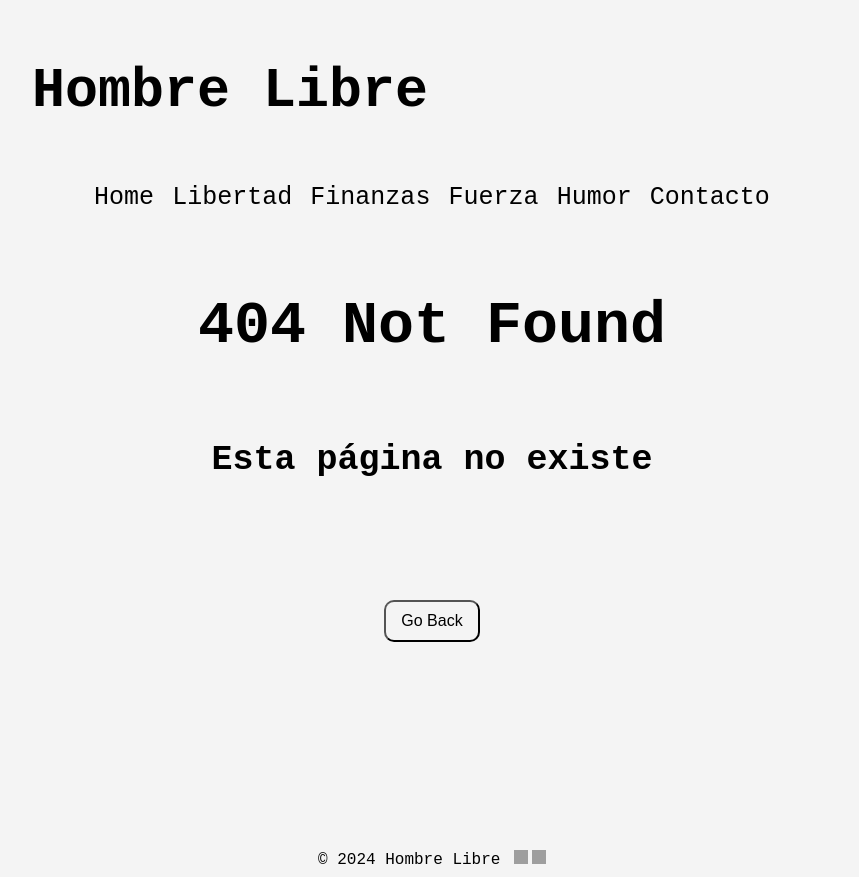
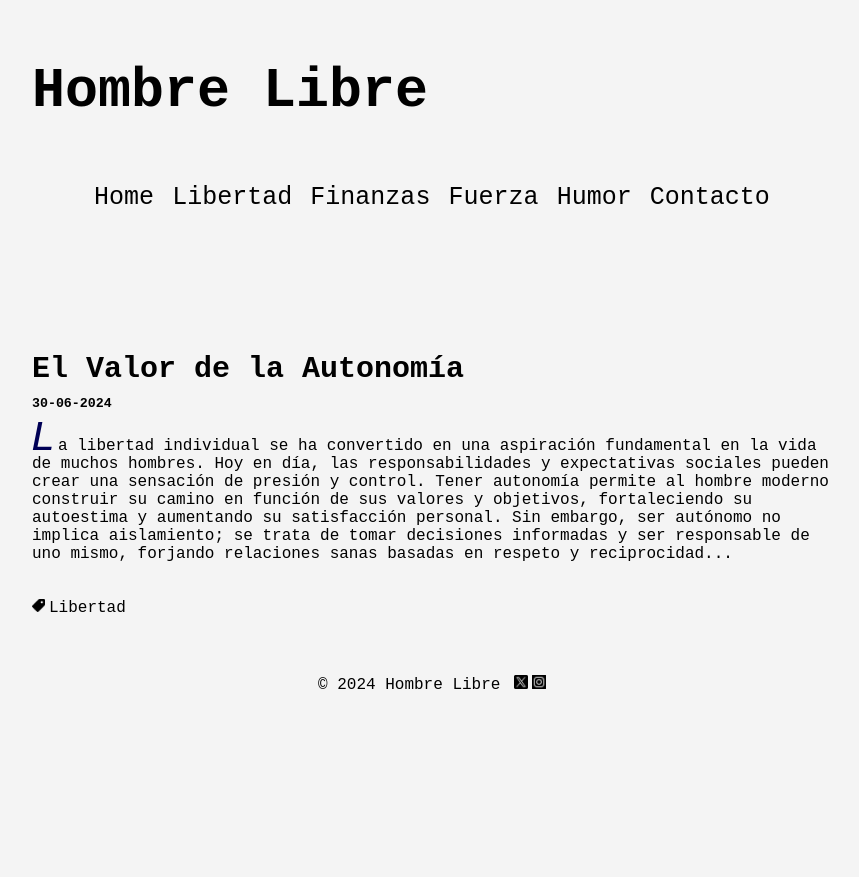
Before and after one commit to JaviCalonge/hombre-libre, a Vue app: page /post/1 in a window 1280 px wide. Before the commit this address had no page. Shown: the whole page, without its empty margins (208-1067 px from the left). After the commit the page ends 800 px from the top, so only its background shows below. Built offline with nearby package versions, Linux system fonts and the light colour scheme; grey boxes are pictures that could not be loaded.

Commit message:
Añadir PostView.vue

```diff
--- a/src/assets/posts.json
+++ b/src/assets/posts.json
@@ -5,8 +5,8 @@
     "fecha": "30-06-2024",
     "descripcion": "La libertad individual se ha convertido en una aspiración fundamental en la vida de muchos hombres. Hoy en día, las responsabilidades y expectativas sociales pueden crear una sensación de presión y control. Tener autonomía permite al hombre moderno construir su camino en función de sus valores y objetivos, fortaleciendo su autoestima y aumentando su satisfacción personal. Sin embargo, ser autónomo no implica aislamiento; se trata de tomar decisiones informadas y ser responsable de uno mismo, forjando relaciones sanas basadas en respeto y reciprocidad...",
     "imagen-post": null,
+    "ruta": "/Postos/0001",
     "seguir": "(sigue leyendo)",
-    "ruta": "/Posts/0001.html",
     "imagen": "/src/img/etiqueta.png",
     "etiqueta": "Libertad",
     "link": "/libertad"
@@ -18,7 +18,7 @@
     "descripcion": "La sociedad actual ofrece una variedad de opciones y oportunidades que en otros tiempos eran limitadas. Sin embargo, con estas posibilidades viene la responsabilidad de elegir el camino correcto. La libertad de decidir es crucial para el desarrollo personal y la satisfacción en la vida, y más aún para los hombres que buscan crecer en todos los aspectos: profesional, familiar y personal. Este artículo explora cómo la toma de decisiones fortalece el carácter masculino, y cómo aprender a lidiar con las consecuencias se convierte en una parte integral del proceso de libertad personal...",
     "imagen-post": null,
     "seguir": "(sigue leyendo)",
-    "ruta": "/Posts/0002.html",
+    "ruta": "/Posts/0002",
     "imagen": "/src/img/etiqueta.png",
     "etiqueta": "Libertad",
     "link": "/libertad"
@@ -30,7 +30,7 @@
     "descripcion": "Ahorrar e invertir de manera estratégica no es solo un acto de previsión, sino también un ejercicio de autodisciplina y responsabilidad. Los hombres que piensan en el futuro a menudo optan por inversiones a largo plazo, como fondos indexados, inmuebles o planes de jubilación. Este artículo profundiza en las estrategias de inversión diseñadas para construir una base sólida y evitar riesgos innecesarios. La independencia financiera no solo da libertad en términos económicos, sino que proporciona tranquilidad y confianza para tomar decisiones importantes en la vida...",
     "imagen-post": null,
     "seguir": "(sigue leyendo)",
-    "ruta": "/Posts/0001.html",
+    "ruta": "/Posts/0001",
     "imagen": "/src/img/etiqueta.png",
     "etiqueta": "Finanzas",
     "link": "/finanzas"
@@ -42,7 +42,7 @@
     "descripcion": null,
     "imagenpost": "/src/img/solutions.webp",
     "seguir": null,
-    "ruta": "/Posts/0001.html",
+    "ruta": "/Posts/0001",
     "imagen": "/src/img/etiqueta.png",
     "etiqueta": "Humor",
     "link": "/humor"
@@ -54,7 +54,7 @@
     "descripcion": "En el camino hacia la independencia financiera, la gestión de deudas es una de las habilidades más cruciales que un hombre puede adquirir. Las deudas, cuando se manejan adecuadamente, pueden utilizarse como una herramienta para el crecimiento, pero mal gestionadas pueden ser una carga abrumadora. Este artículo ofrece estrategias prácticas para evitar deudas innecesarias, consolidarlas si es necesario y establecer un plan de pago efectivo. La clave está en ver la deuda como una herramienta, no como una trampa, para así avanzar hacia una vida financiera sin ataduras...",
     "imagen-post": null,
     "seguir": "(sigue leyendo)",
-    "ruta": "/Posts/0001.html",
+    "ruta": "/Posts/0001",
     "imagen": "/src/img/etiqueta.png",
     "etiqueta": "Finanzas",
     "link": "/finanzas"
@@ -66,7 +66,7 @@
     "descripcion": "El entrenamiento de fuerza no solo transforma el cuerpo, sino también la mente. Para los hombres, el levantamiento de pesas y los ejercicios de resistencia refuerzan no solo el físico, sino también el carácter, la paciencia y la determinación. Este artículo analiza cómo las rutinas de entrenamiento de fuerza pueden mejorar el enfoque y la disciplina, lo que a su vez se traduce en beneficios en todos los aspectos de la vida. Además, se explora cómo estos entrenamientos pueden mejorar la confianza, aumentar la energía y reforzar la mentalidad de progreso continuo...",
     "imagen-post": null,
     "seguir": "(sigue leyendo)",
-    "ruta": "/Posts/0001.html",
+    "ruta": "/Posts/0001",
     "imagen": "/src/img/etiqueta.png",
     "etiqueta": "Fuerza",
     "link": "/fuerza"
@@ -78,7 +78,7 @@
     "descripcion": "Hoy en día, la eficiencia es clave para aquellos que buscan mantenerse en forma sin sacrificar demasiado tiempo. Conocer los ejercicios adecuados y ejecutar una rutina estructurada permite alcanzar los mismos resultados en menos tiempo. En este artículo se exploran los beneficios del entrenamiento de fuerza eficiente, incluyendo la elección de ejercicios compuestos y la planificación de sesiones breves pero intensas. La idea es construir fuerza y resistencia sin descuidar otros aspectos importantes de la vida, logrando un equilibrio entre la forma física y el bienestar general...",
     "imagen-post": null,
     "seguir": "(sigue leyendo)",
-    "ruta": "/Posts/0001.html",
+    "ruta": "/Posts/0001",
     "imagen": "/src/img/etiqueta.png",
     "etiqueta": "Fuerza",
     "link": "/fuerza"
--- a/src/components/Footer.vue
+++ b/src/components/Footer.vue
@@ -1,6 +1,6 @@
 <template>
   <footer>&#169 2024 Hombre Libre
-    <a href="x.com"><img class="icon" src="./img/x.png" alt="Enlace a X" width="14" height="14"></a>
-    <a href="instagran.com"><img class="icon" src="./img/ig.png" alt="Enlace a X" width="14" height="14"></a>
+    <a href="x.com"><img class="icon" src="/src/img/x.png" alt="Enlace a X" width="14" height="14"></a>
+    <a href="instagran.com"><img class="icon" src="/src/img/ig.png" alt="Enlace a X" width="14" height="14"></a>
   </footer>
 </template>
--- a/src/components/Main.vue
+++ b/src/components/Main.vue
@@ -25,15 +25,15 @@ onUnmounted(() => {
 <template>
   <div class="main">
     <article v-for="post in posts" :key="post.id">
-      <a class="posts" :href="post.ruta">
+      <RouterLink class="posts" :to="{ name: 'post', params: { id: post.id }}">
         <h2 class="blog-title">{{ post.titulo }}</h2>
-      </a>
+      </RouterLink>
 
       <h5 class="date">{{ post.fecha }}</h5>
 
       <p>
         {{ post.descripcion }}
-        <RouterLink class="posts" :to="post.ruta">{{ post.seguir }}</RouterLink>
+        <RouterLink class="posts" :to="{ name: 'post', params: { id: post.id }}">{{ post.seguir }}</RouterLink>
       </p>
       <!-- Comprobar si 'imagen-post' no es null antes de renderizar la imagen -->
       <img
--- a/src/router/index.js
+++ b/src/router/index.js
@@ -5,6 +5,7 @@ import FinanzasView from "@/views/FinanzasView.vue";
 import FuerzaView from "@/views/FuerzaView.vue";
 import HumorView from "@/views/HumorView.vue";
 import ContactoView from "@/views/ContactoView.vue";
+import PostView from "@/views/PostView.vue";
 import NotFoundView from "@/views/NotFoundView.vue";
 
 const router = createRouter({
@@ -41,6 +42,11 @@ const router = createRouter({
       component: ContactoView,
     },
     {
+      path: "/post/:id",
+      name: "post",
+      component: PostView,
+    },
+    {
       path: "/:catchAll(.*)",
       name: "not-found",
       component: NotFoundView,
--- /dev/null
+++ b/src/views/PostView.vue
@@ -0,0 +1,43 @@
+<script setup>
+import postData from "../assets/posts.json";
+import { ref, onMounted } from "vue";
+import { useRoute } from "vue-router";
+
+const route = useRoute();
+const post = ref(null);
+
+onMounted(() => {
+  const postId = parseInt(route.params.id); // Convierte el id de la URL a número
+  post.value = postData.find((p) => p.id === postId);
+});
+
+</script>
+
+<template>
+  <div class="main" v-if="post">
+    <article>
+      <h2 class="blog-title">{{ post.titulo }}</h2>
+      <h5 class="date">{{ post.fecha }}</h5>
+
+      <p>{{ post.descripcion }}</p>
+
+      <img
+        class="imagen"
+        v-if="post.imagenpost"
+        :src="post.imagenpost"
+        alt="Imagen del post"
+      />
+      <br/>
+      <br/>
+      <img
+        class="etiqueta"
+        :src="post.imagen"
+        alt="Etiqueta"
+        width="13"
+        height="13"
+      />
+      <RouterLink :to="post.link">{{ post.etiqueta }}</RouterLink>
+    </article>
+  </div>
+  <a v-if="showGoUp" class="go-up" href="#header">Go up</a>
+</template>
```
